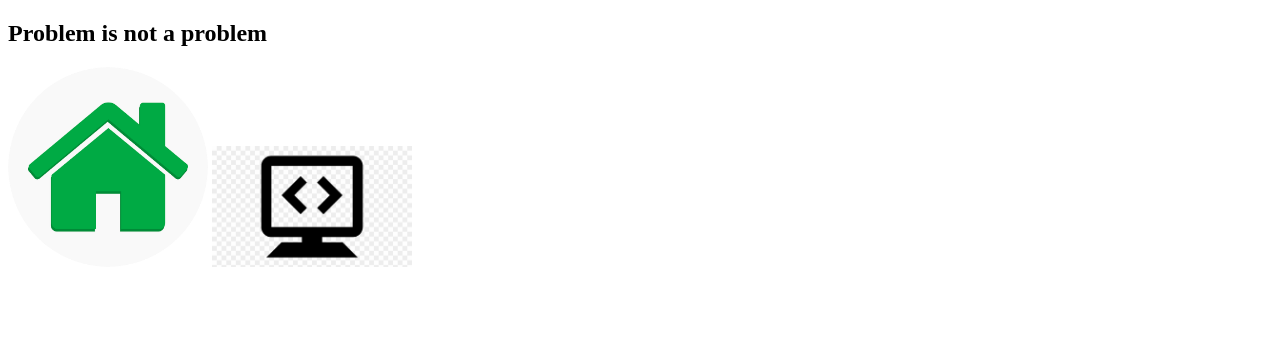
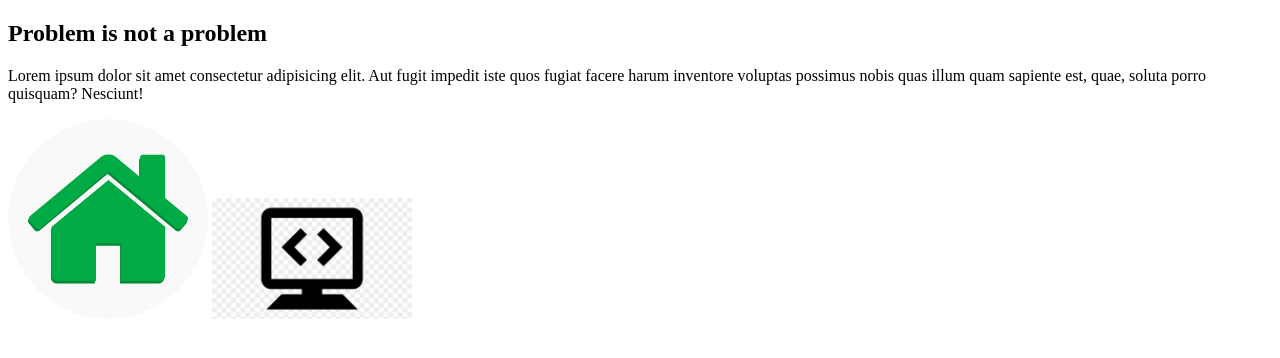
Before and after one commit to Takdirul-Rijan/problem-will-never-last, a plain HTML site: page index.html in a window 1280 px wide. Drawn offline with Linux system fonts and the light colour scheme.

Commit message:
added a paragraph

```diff
--- a/index.html
+++ b/index.html
@@ -8,6 +8,7 @@
 <body>
 
 <h2>Problem is not a problem</h2>
+<p>Lorem ipsum dolor sit amet consectetur adipisicing elit. Aut fugit impedit iste quos fugiat facere harum inventore voluptas possimus nobis quas illum quam sapiente est, quae, soluta porro quisquam? Nesciunt!</p>
 <img width="200px" src="images/home.jpg" alt="">
 <img width="200px" src="images/angel brackets.jpg" alt="">
 
```
